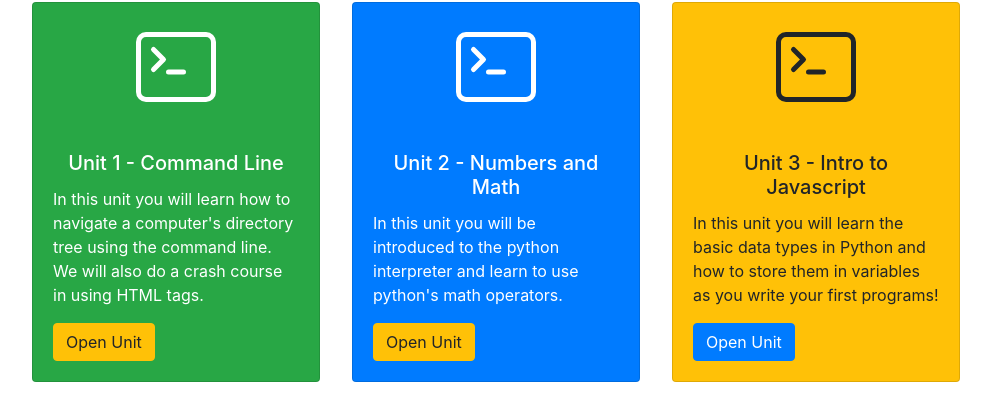
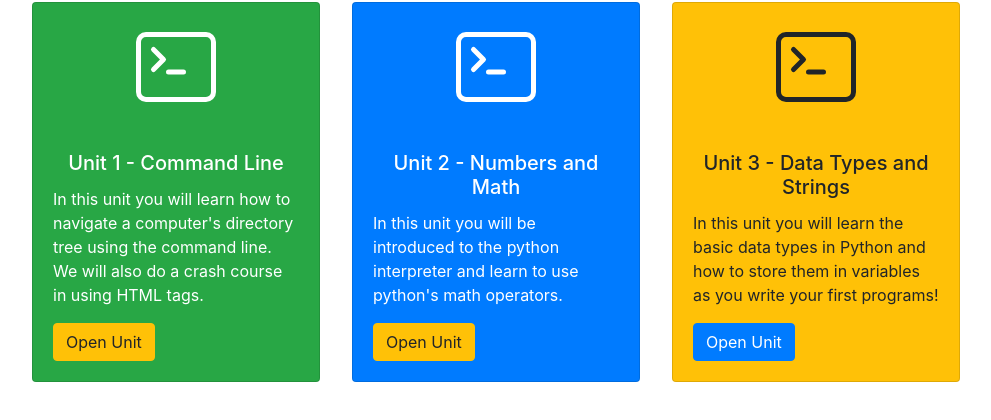
Before and after one commit to epensinger/curriculum, a plain HTML site: page computerCodingEssentials/index.html in a window 1280 px wide. Shown: the part 70-490 px from the top of the page, without its empty margins (54-1045 px from the left). Drawn offline with nearby package versions, Linux system fonts and the light colour scheme.

Commit message:
fix typo in index.html

```diff
--- a/computerCodingEssentials/index.html
+++ b/computerCodingEssentials/index.html
@@ -45,7 +45,7 @@
               </svg>
         </div>
          <div class="card-body">
-           <h5 class="card-title text-center">Unit 3 - Intro to Javascript</h5>
+           <h5 class="card-title text-center">Unit 3 - Data Types and Strings</h5>
            <p class="card-text">In this unit you will learn the basic data types in Python and how to store them in variables as you write your first programs!</p>
            <a href="U3Types-and-strings/index.html" class="btn btn-primary">Open Unit</a>
          </div>
```
